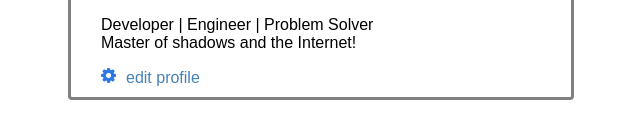
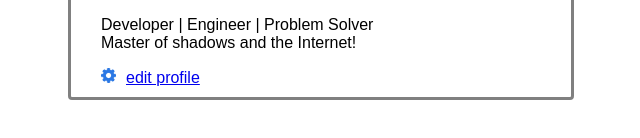
Before and after one commit to atiglla/Profile-practicecss, a plain HTML site: page index.html in a window 1280 px wide. Shown: the part 200-338 px from the top of the page, 319-959 px from the left. Drawn offline with Linux system fonts and the light colour scheme.

Commit message:
second commit

```diff
--- a/index.html
+++ b/index.html
@@ -16,7 +16,8 @@
             <h1>Jane Doe</h1>
             <h3><img src="src/map-marker.png" alt="imagen ubicacion" class="image-map">Seatle</h3>
             <p>Developer | Engineer | Problem Solver <br>Master of shadows and the Internet!</p>
-            <div class="settings"><img src="src/gear.png" alt="gear image" class="gear-image">edit profile</div>
+            <div class="settings"><a href="#"><img src="src/gear.png" alt="gear image" class="gear-image">edit profile</a>
+            </div>
         </div>
     </main>
 </body>
```
